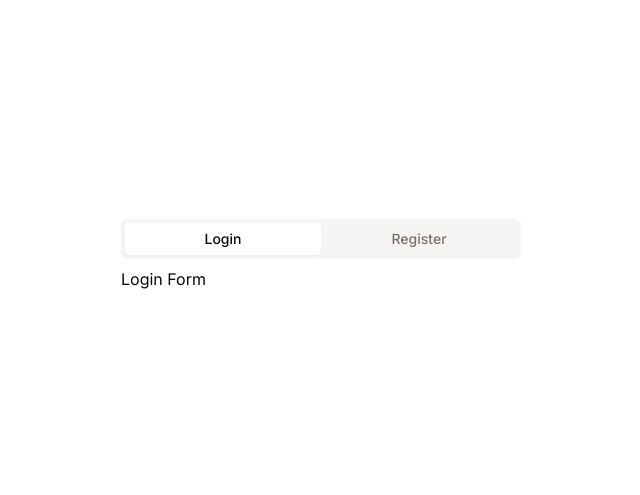
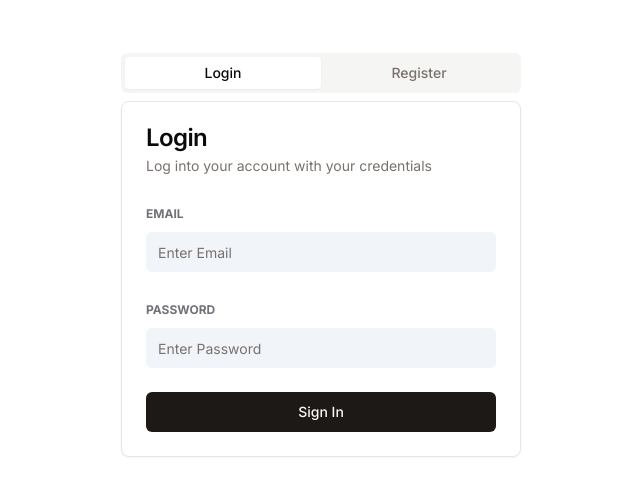
Before and after one commit to udaysharma1501/udays_adminPanel, a Next.js app: page /auth in a window 1280 px wide. Shown: the part 145-640 px from the top of the page, without its empty margins (319-959 px from the left). Built offline with nearby package versions, Linux system fonts and the light colour scheme.

Commit message:
tabs setup + logn form

```diff
--- a/components/auth/LoginForm.tsx
+++ b/components/auth/LoginForm.tsx
@@ -1,8 +1,118 @@
+"use client";
+
+import BackButton from "@/components/BackButton";
+import * as z from "zod";
+import { useForm } from "react-hook-form";
+import { zodResolver } from "@hookform/resolvers/zod";
+import {
+  Form,
+  FormControl,
+  FormField,
+  FormItem,
+  FormLabel,
+  FormMessage,
+} from "@/components/ui/form";
+import {
+  Card,
+  CardContent,
+  CardDescription,
+  CardHeader,
+  CardTitle,
+} from "@/components/ui/card";
+import { Input } from "@/components/ui/input";
+import { Button } from "@/components/ui/button";
+import { useRouter } from "next/navigation";
+
+const formSchema = z.object({
+  email: z
+    .string()
+    .min(1, {
+      message: "Email is required",
+    })
+    .email({
+      message: "Please enter a valid email",
+    }),
+  password: z.string().min(1, {
+    message: "Password is required",
+  }),
+});
+
 const LoginForm = () => {
-    return ( <div>
+  const router = useRouter();
 
-        Login Form
-    </div> );
-}
+  const form = useForm<z.infer<typeof formSchema>>({
+    resolver: zodResolver(formSchema),
+    defaultValues: {
+      email: "",
+      password: "",
+    },
+  });
+
+  const handleSubmit = (data: z.infer<typeof formSchema>) => {
+    router.push("/");
+  };
+
+  return (
+    <Card>
+      <CardHeader>
+        <CardTitle>Login</CardTitle>
+        <CardDescription>
+          Log into your account with your credentials
+        </CardDescription>
+      </CardHeader>
+      <CardContent className="space-y-2">
+        <Form {...form}>
+          <form
+            onSubmit={form.handleSubmit(handleSubmit)}
+            className="space-y-6"
+          >
+            <FormField
+              control={form.control}
+              name="email"
+              render={({ field }) => (
+                <FormItem>
+                  <FormLabel className="uppercase text-xs font-bold text-zinc-500 dark:text-white">
+                    Email
+                  </FormLabel>
+                  <FormControl>
+                    <Input
+                      className="bg-slate-100 dark:bg-slate-500 border-0 focus-visible:ring-0 text-black dark:text-white focus-visible: ring-offset-0"
+                      placeholder="Enter Email"
+                      {...field}
+                    />
+                  </FormControl>
+                  <FormMessage />
+                </FormItem>
+              )}
+            />
+
+            <FormField
+              control={form.control}
+              name="password"
+              render={({ field }) => (
+                <FormItem>
+                  <FormLabel className="uppercase text-xs font-bold text-zinc-500 dark:text-white">
+                    Password
+                  </FormLabel>
+                  <FormControl>
+                    <Input
+                      type="password"
+                      className="bg-slate-100 dark:bg-slate-500 border-0 focus-visible:ring-0 text-black dark:text-white focus-visible: ring-offset-0"
+                      placeholder="Enter Password"
+                      {...field}
+                    />
+                  </FormControl>
+                  <FormMessage />
+                </FormItem>
+              )}
+            />
+
+            <Button className="w-full">Sign In</Button>
+          </form>
+        </Form>
+      </CardContent>
+    </Card>
+  );
+};
 
 export default LoginForm;
```
